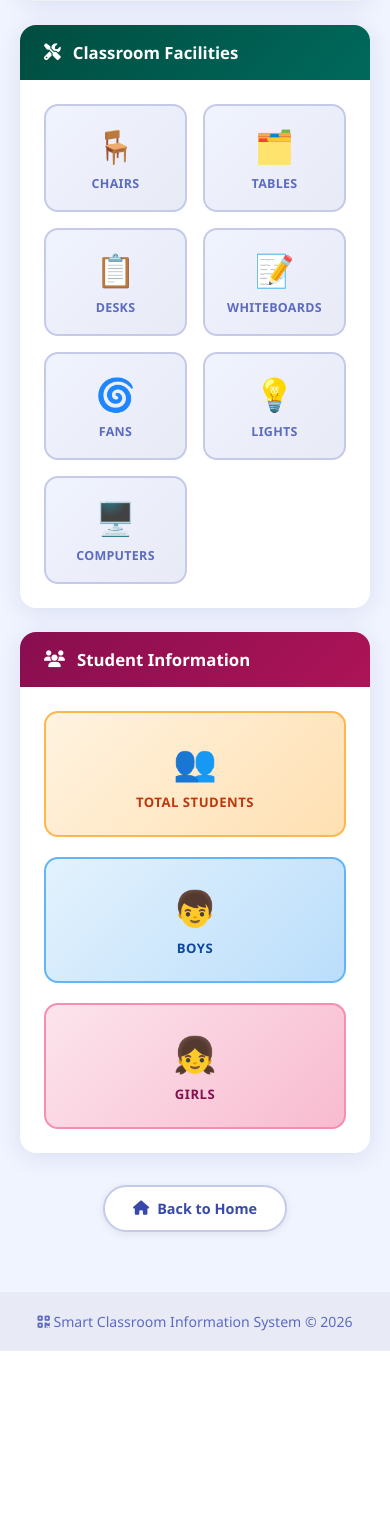
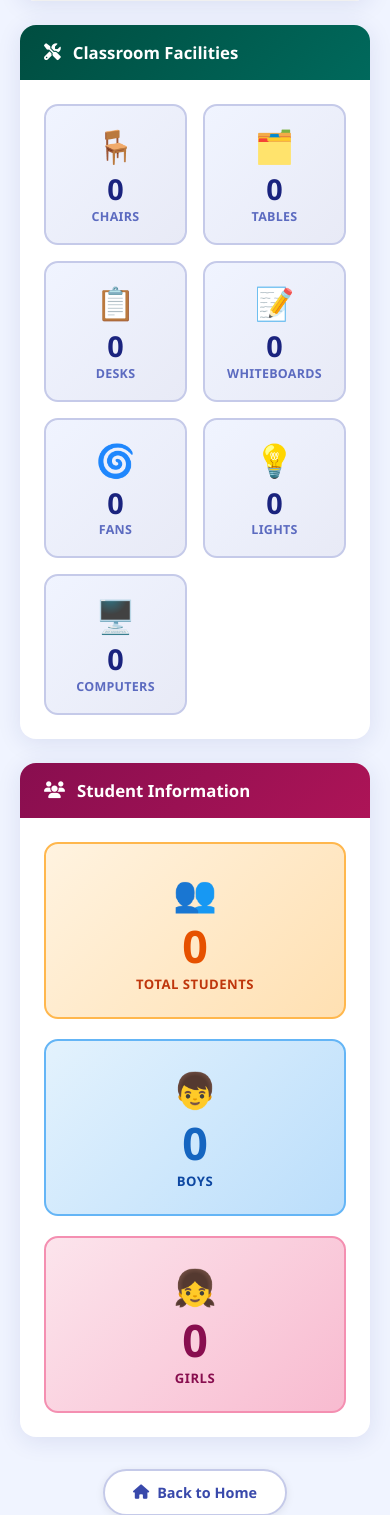
Before and after one commit to pavatharani98/smart-classroom, a Node server app: page /classroom/1 in a window 390 px wide. Shown: the part 530-2045 px from the top of the page. Before the commit the page ends 1881 px from the top, so only its background shows below. Run offline with Node 20, Linux system fonts and the light colour scheme.

Commit message:
fix chairs and number display on mobile

```diff
--- a/public/css/style.css
+++ b/public/css/style.css
@@ -126,7 +126,7 @@ body {
 }
 
 .facilities-grid {
-  grid-template-columns: repeat(auto-fit, minmax(160px, 1fr));
+  grid-template-columns: repeat(auto-fit, minmax(130px, 1fr));
 }
 
 .student-grid {
--- a/server.js
+++ b/server.js
@@ -6,7 +6,7 @@ const QRCode = require('qrcode');
 const { v4: uuidv4 } = require('uuid');
 
 const app = express();
-const PORT = process.env.PORT || 8080;
+const PORT = process.env.PORT || 3000;
 
 // ─── Firebase Init ────────────────────────────────────────────────────────────
 let serviceAccount;
--- a/views/classroom.ejs
+++ b/views/classroom.ejs
@@ -50,13 +50,13 @@
       </div>
       <div class="facility-grid">
         <% const facilities = [
-          { icon: '🪑', count: classroom.num_chairs, label: 'Chairs' },
-          { icon: '🗂️', count: classroom.num_tables, label: 'Tables' },
-          { icon: '📋', count: classroom.num_desks, label: 'Desks' },
-          { icon: '📝', count: classroom.num_whiteboards, label: 'Whiteboards' },
-          { icon: '🌀', count: classroom.num_fans, label: 'Fans' },
-          { icon: '💡', count: classroom.num_lights, label: 'Lights' },
-          { icon: '🖥️', count: classroom.num_computers, label: 'Computers' },
+          { icon: '🪑', count: parseInt(classroom.num_chairs) || 0, label: 'Chairs' },
+          { icon: '🗂️', count: parseInt(classroom.num_tables) || 0, label: 'Tables' },
+          { icon: '📋', count: parseInt(classroom.num_desks) || 0, label: 'Desks' },
+          { icon: '📝', count: parseInt(classroom.num_whiteboards) || 0, label: 'Whiteboards' },
+          { icon: '🌀', count: parseInt(classroom.num_fans) || 0, label: 'Fans' },
+          { icon: '💡', count: parseInt(classroom.num_lights) || 0, label: 'Lights' },
+          { icon: '🖥️', count: parseInt(classroom.num_computers) || 0, label: 'Computers' },
         ]; %>
         <% facilities.forEach(f => { %>
           <div class="facility-tile">
@@ -82,17 +82,17 @@
       <div class="student-stats">
         <div class="stat-box total">
           <div class="s-icon">👥</div>
-          <div class="s-count"><%= classroom.total_students %></div>
+          <div class="s-count"><%= parseInt(classroom.total_students) || 0 %></div>
           <div class="s-label">Total Students</div>
         </div>
         <div class="stat-box boys">
           <div class="s-icon">👦</div>
-          <div class="s-count"><%= classroom.male_students %></div>
+          <div class="s-count"><%= parseInt(classroom.male_students) || 0 %></div>
           <div class="s-label">Boys</div>
         </div>
         <div class="stat-box girls">
           <div class="s-icon">👧</div>
-          <div class="s-count"><%= classroom.female_students %></div>
+          <div class="s-count"><%= parseInt(classroom.female_students) || 0 %></div>
           <div class="s-label">Girls</div>
         </div>
       </div>
```
